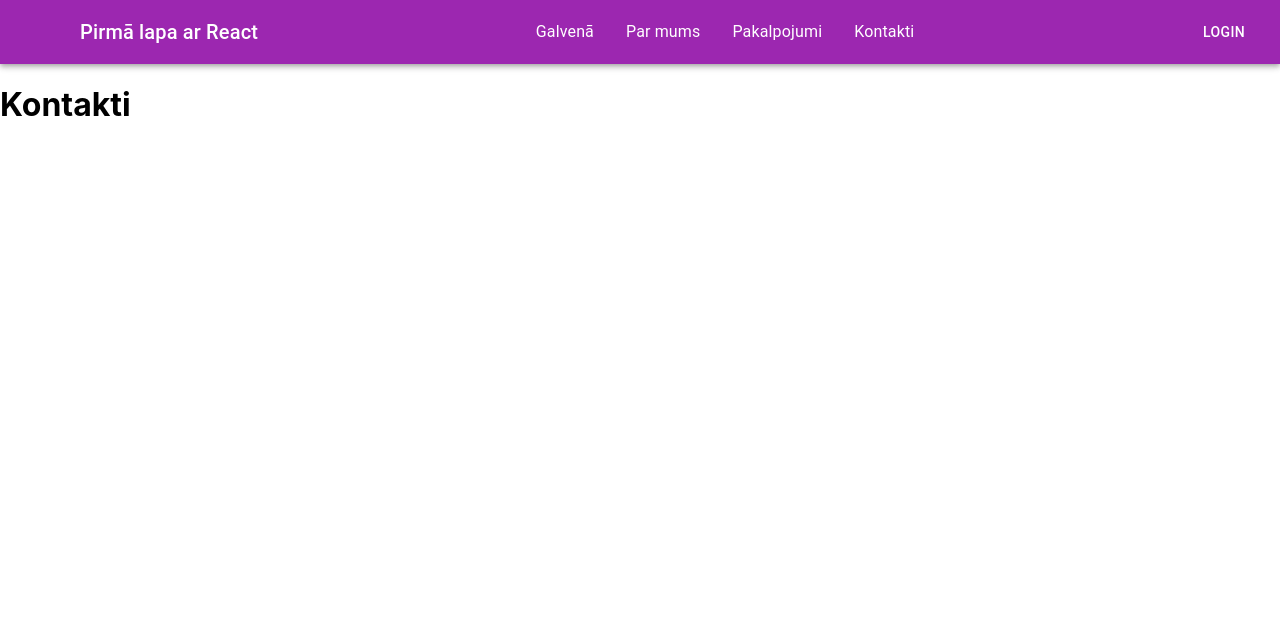
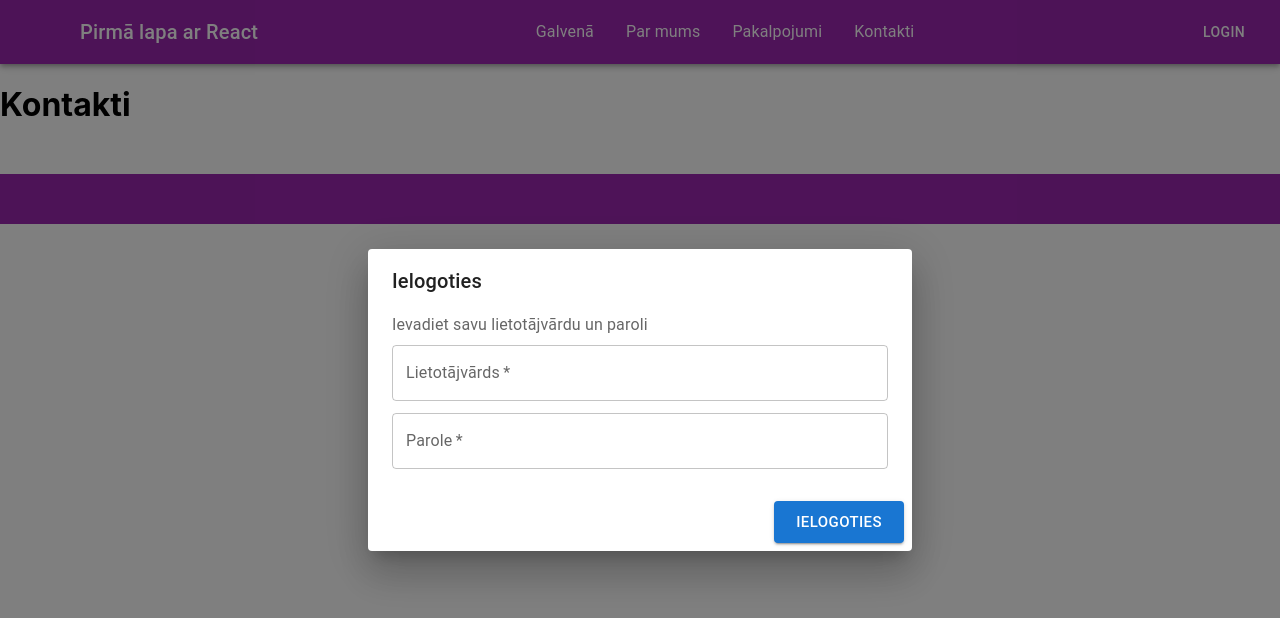
Before and after one commit to vitalymusic/web2_react, a React (Create React App) app: page /contacts in a window 1280 px wide. Both pictures are taken after a click on the button "LOGIN". Shown: the top 618 px of the page. Built offline with nearby package versions, Linux system fonts and the light colour scheme; some icons are missing.

Commit message:
react last

```diff
--- a/src/App.js
+++ b/src/App.js
@@ -2,6 +2,8 @@ import ReactDOM from "react-dom/client";
 import { BrowserRouter, Routes, Route } from "react-router-dom";
 
 import Nav from './components/Nav';
+import Box from '@mui/material/Box';
+
 
 
 // Importējam visas sadaļas
@@ -21,12 +23,6 @@ import './App.css';
 
 function App() {
 
-
-  const [inputValue, setInputValue] = useState("");
-  const [background, setBackground] = useState("");
-
-
-
   return (
     <div className="App" id="test1">
       <BrowserRouter>
@@ -39,6 +35,15 @@ function App() {
           </Route>
         </Routes>
       </BrowserRouter>
+      <Box sx={{
+        width:"100%",
+        height:"50px",
+        mt:"50px",
+        bgcolor: 'secondary.main',
+          '&:hover': {
+            bgcolor: 'secondary.dark',
+        }
+        }}/>
     </div>
   );
 }
--- a/src/components/Nav.jsx
+++ b/src/components/Nav.jsx
@@ -11,7 +11,30 @@ import MenuItem from '@mui/material/MenuItem';
 import Container from '@mui/material/Container';
 import { positions, position, top } from '@mui/system';
 import { Outlet, Link } from "react-router-dom";
+import TextField from '@mui/material/TextField';
+import Dialog from '@mui/material/Dialog';
+import DialogActions from '@mui/material/DialogActions';
+import DialogContent from '@mui/material/DialogContent';
+import DialogContentText from '@mui/material/DialogContentText';
+import DialogTitle from '@mui/material/DialogTitle';
+
+
+
 function Nav() {
+  const [open, setOpen] = React.useState(false);
+
+  const handleClickOpen = () => {
+    setOpen(true);
+  };
+
+  const handleClose = () => {
+    setOpen(false);
+  };
+
+  const handleSubmit = (e) =>{
+    e.preventDefault();
+  }
+
   // Dažādas darbības
   return (
     <>
@@ -52,11 +75,62 @@ function Nav() {
                 </Typography>
               </MenuItem>
             </Box>
-            <Button color="inherit">Login</Button>
+            <Button color="inherit" onClick={handleClickOpen}>Login</Button>
           </Toolbar>
         </AppBar>
       </Box>
       <Outlet />
+      {/* Dialogs */}
+      <Dialog
+        open={open}
+        onClose={handleClose}
+        slotProps={{
+          paper: {
+            component: 'form',
+            onSubmit: (event) => {
+              event.preventDefault();
+              const formData = new FormData(event.currentTarget);
+              const formJson = Object.fromEntries(formData.entries());
+              const email = formJson.email;
+              console.log(email);
+              handleClose();
+            },
+          },
+        }}
+      >
+        <DialogTitle>Ielogoties</DialogTitle>
+        <DialogContent sx={{py:"20px"}}>
+          <DialogContentText>
+            Ievadiet savu lietotājvārdu un paroli
+          </DialogContentText>
+          <TextField
+            autoFocus
+            required
+            margin="dense"
+            id="name"
+            name="username"
+            label="Lietotājvārds"
+            type="text"
+            fullWidth
+            variant="outlined"
+          />
+           <TextField
+            autoFocus
+            required
+            margin="dense"
+            id="password"
+            name="password"
+            label="Parole"
+            type="password"
+            fullWidth
+            variant="outlined"
+          />
+        </DialogContent>
+        <DialogActions>
+          {/* <Button onClick={handleClose}>Cancel</Button> */}
+          <Button type="submit" variant="contained" size="large" onClick={handleSubmit}>Ielogoties</Button>
+        </DialogActions>
+      </Dialog>
     </>
   )
 }
--- a/src/pages/Contacts.jsx
+++ b/src/pages/Contacts.jsx
@@ -1,7 +1,10 @@
+
+
 export default function Contacts(){
     return(
         <>
             <h1>Kontakti</h1>
+
         </>
     )
 }
--- a/src/pages/Main.jsx
+++ b/src/pages/Main.jsx
@@ -38,7 +38,6 @@ export default function Main() {
     ];
 
     const [inputValue, setInputValue] = useState("");
-    const [background, setBackground] = useState("");
 
 
     let filteredItems = produkti.filter((item)=>{
@@ -59,11 +58,10 @@ export default function Main() {
                     setInputValue(e.target.value)
                 }}/>
                 </Box>
-
                 <div className='cards'>
                     {filteredItems.map((item, i) => {
                         return (
-                            <Karte nosaukums={item.nosaukums} saturs={item.saturs} attēls={item.attels} key={i} background={background} />
+                            <Karte nosaukums={item.nosaukums} saturs={item.saturs} attēls={item.attels} key={i} />
                         )
                     })}
                 </div>
```
